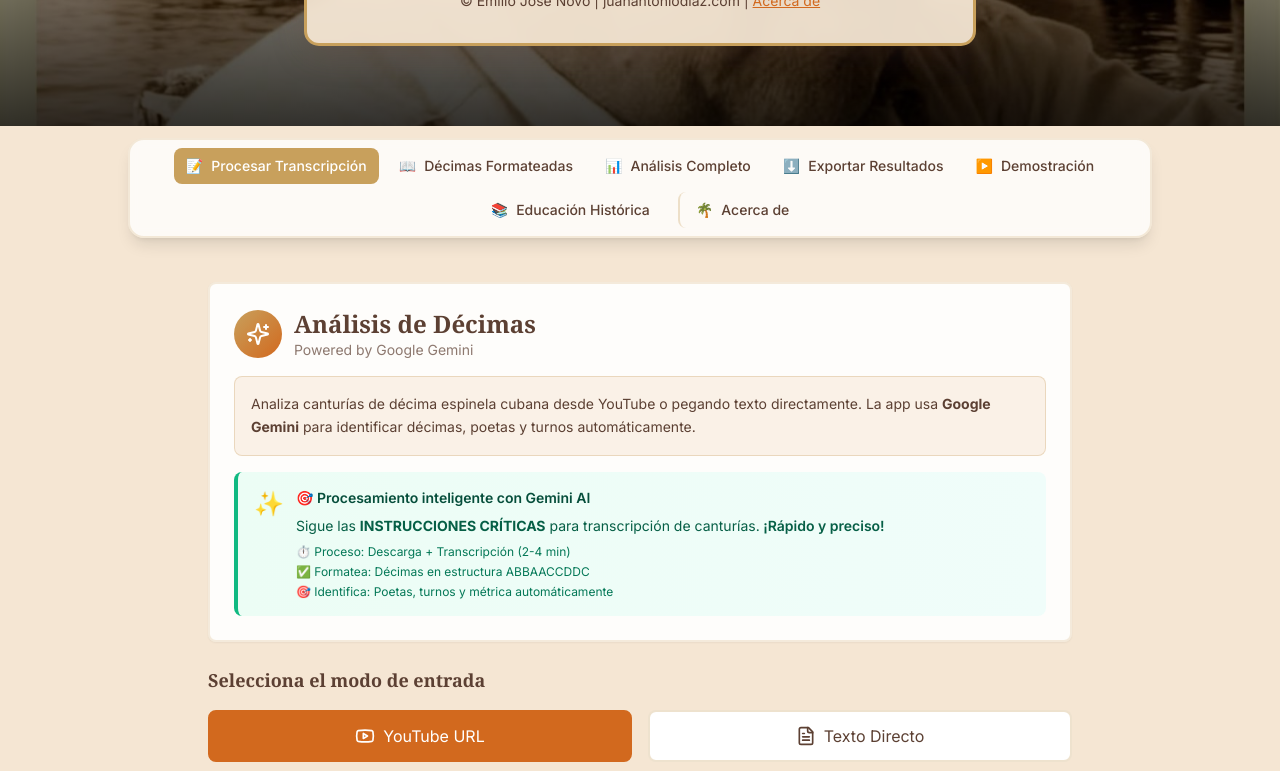
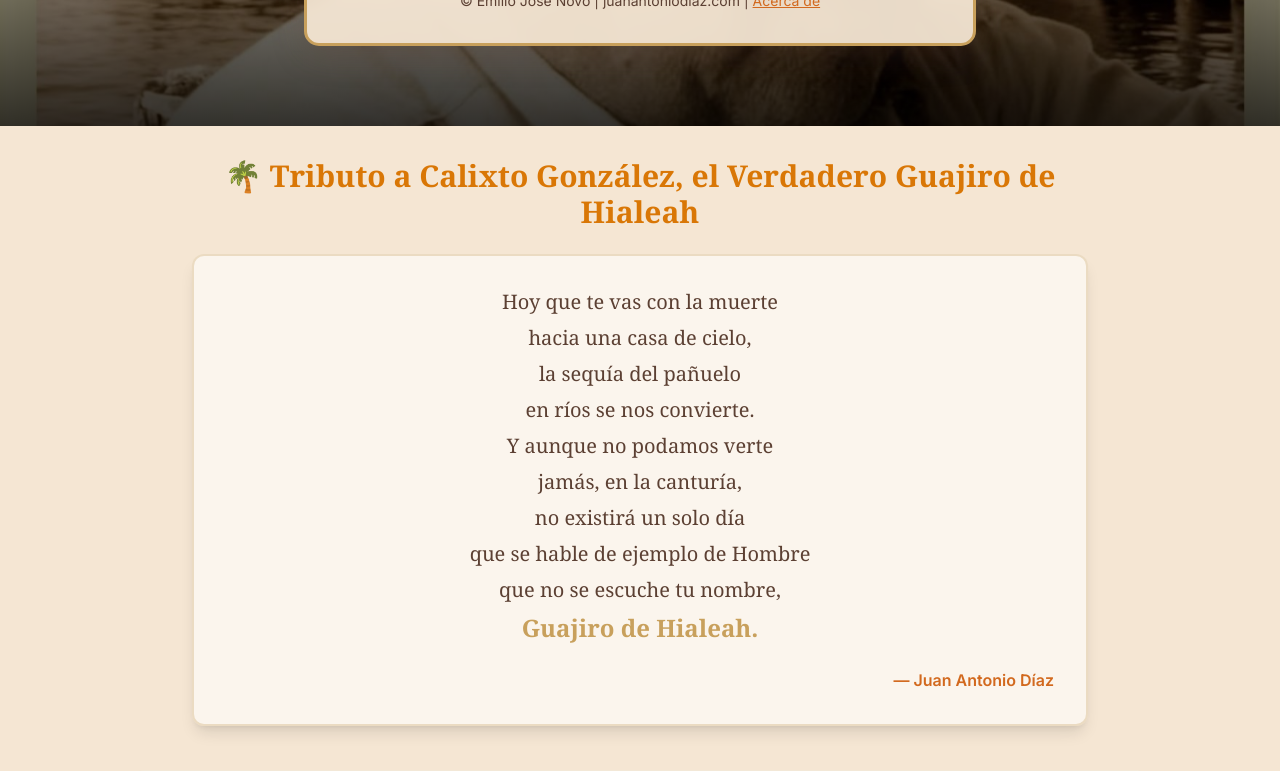
Before and after one commit to ejnburrows-rgb/VD-, a Next.js app: page / in a window 1280 px wide. Shown: the part 740-1511 px from the top of the page. Built offline with nearby package versions, Linux system fonts and the light colour scheme; a web font is replaced by a local one.

Commit message:
fix: Remove duplicate handleTabChange function

```diff
--- a/components/main-app.tsx
+++ b/components/main-app.tsx
@@ -2,6 +2,7 @@
 
 import { useState } from 'react'
 import { NavigationTabs } from './navigation-tabs'
+import { TributeSection } from './tribute-section'
 import { ProcessingSection } from './processing-section'
 import { DecimalsSection } from './decimals-section'
 import { AnalysisSection } from './analysis-section'
@@ -24,6 +25,7 @@ export function MainApp() {
 
   return (
     <>
+      <TributeSection />
       <NavigationTabs activeTab={activeTab} onTabChange={handleTabChange} />
 
       <main className="min-h-screen bg-[#F5E6D3]" id="main-content">
```
